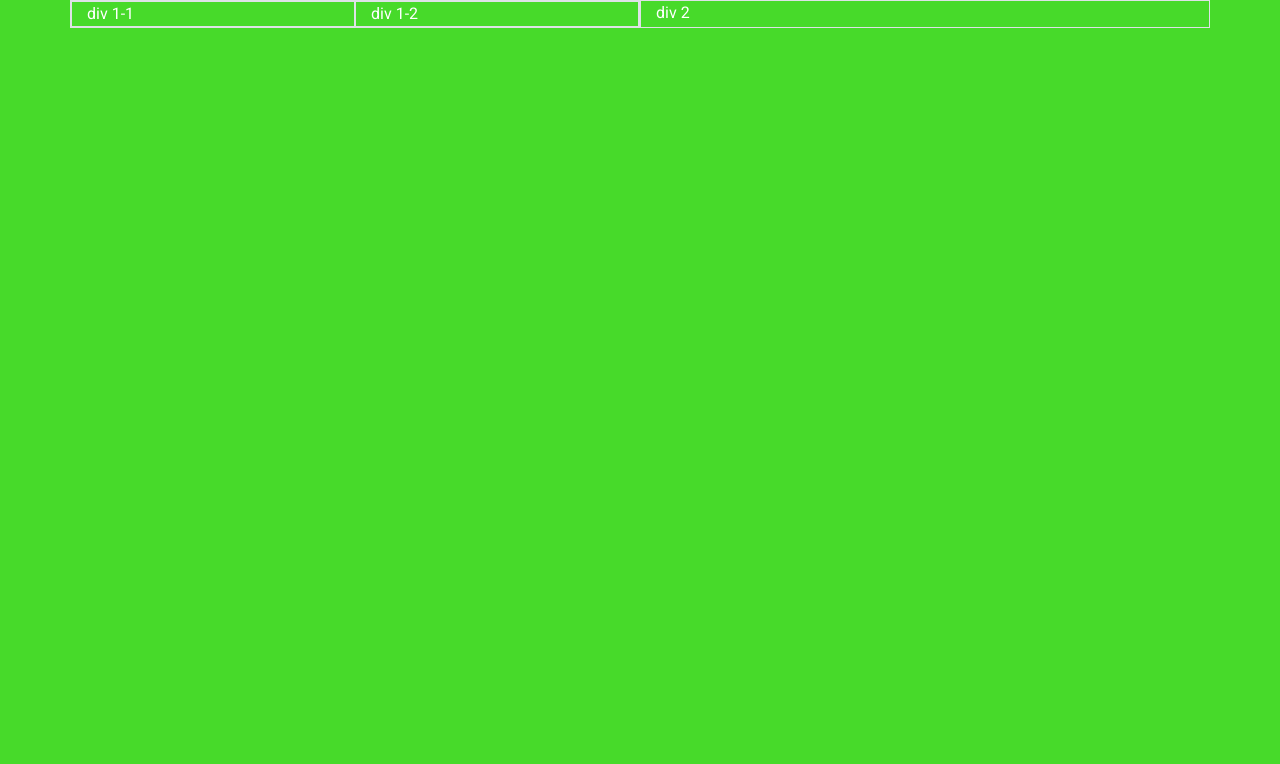
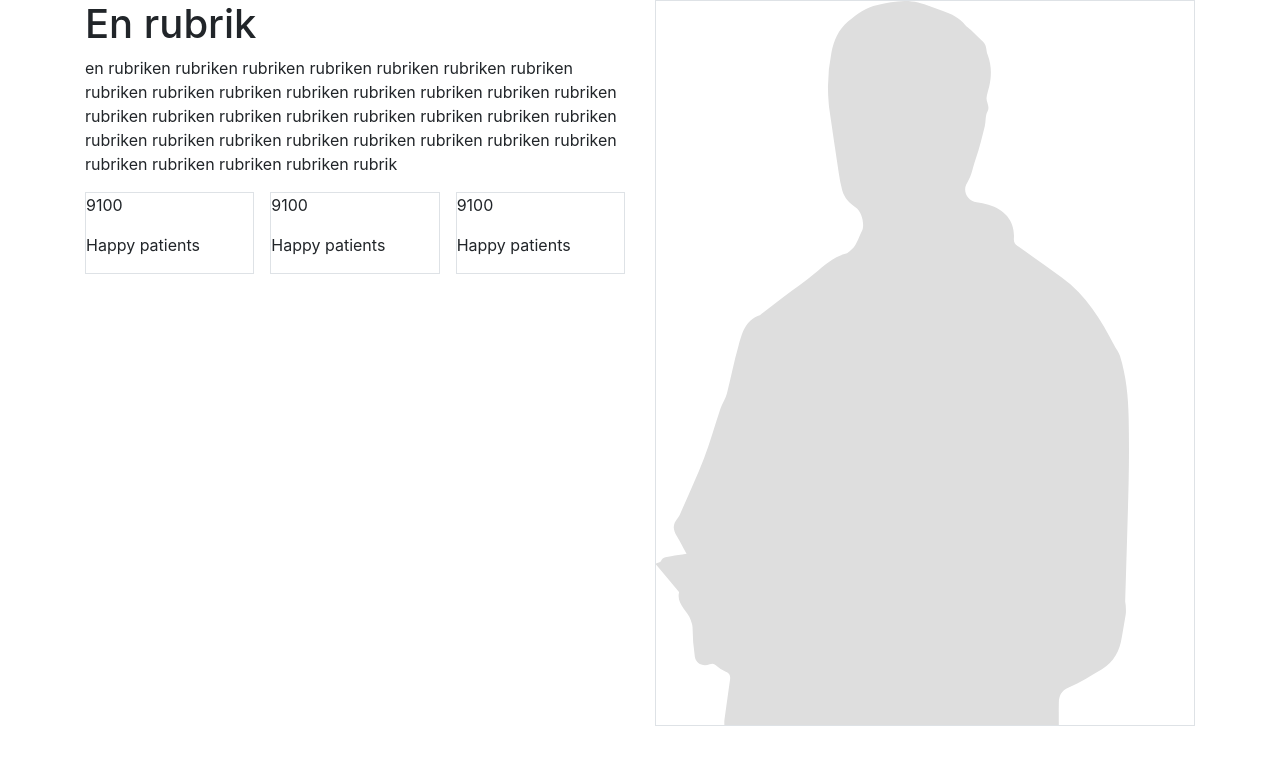
Before and after one commit to CHuckyTheViking/html-css, a plain HTML site: page lektion7/demo2/index.html in a window 1280 px wide. Drawn offline with nearby package versions, Linux system fonts and the light colour scheme; files that its build step writes are made by us from their sources.

Commit message:
lektion7

```diff
--- a/lektion7/demo2/index.html
+++ b/lektion7/demo2/index.html
@@ -8,19 +8,37 @@
     <link rel="stylesheet" href="https://cdn.jsdelivr.net/npm/bootstrap@4.5.3/dist/css/bootstrap.min.css" integrity="sha384-TX8t27EcRE3e/ihU7zmQxVncDAy5uIKz4rEkgIXeMed4M0jlfIDPvg6uqKI2xXr2" crossorigin="anonymous">
     <link rel="stylesheet" href="style.css">
 
-    <title>DEMO 1</title>
+    <title>DEMO 2</title>
 </head>
 <body>
 
     <div class="container">
         <div class="row">
-            <div class="col-12 col-md-8 col-lg-6 border">
-                <div class="row">
-                    <div class="col-12 col-md-6 border">div 1-1</div>
-                    <div class="col-12 col-md-6 border">div 1-2</div>
+            <div class="col">
+                <div class="text-center text-lg-left">
+                    <h1>En rubrik</h1>
+                    <p>en rubriken rubriken rubriken rubriken rubriken rubriken rubriken rubriken rubriken rubriken rubriken rubriken rubriken rubriken rubriken rubriken rubriken rubriken rubriken rubriken rubriken rubriken rubriken rubriken rubriken rubriken rubriken rubriken rubriken rubriken rubriken rubriken rubriken rubriken rubriken rubrik</p>
+                </div>
+                <div class="grid">
+                    <div class="border">
+                        <p>9100</p>
+                        <p>Happy patients</p>
+                    </div>
+                    <div class="border">
+                        <p>9100</p>
+                        <p>Happy patients</p>
+                    </div>
+                    <div class="border">
+                        <p>9100</p>
+                        <p>Happy patients</p>
+                    </div>
                 </div>
             </div>
-            <div class="col-12 col-md-4 col-lg-6 border">div 2</div>
+            <div class="col d-none d-lg-block">
+                <div class="border">
+                    <img src="images/placehold.svg" alt="en bild">
+                </div>
+            </div>
         </div>
     </div>
 
--- /dev/null
+++ b/lektion7/demo2/style.css
@@ -0,0 +1,18 @@
+.grid {
+    display: grid;
+    gap: 1rem;
+    margin-bottom: 1rem;
+    text-align: center;
+
+}
+
+@media (min-width: 768px) {
+    .grid {
+        grid-template-columns: 1fr 1fr 1fr;
+    }
+}
+@media (min-width: 992px) {
+    .grid {
+        text-align: left;
+    }
+}
```
Also changed, not shown: lektion7/demo2/images/placehold.svg (added).
